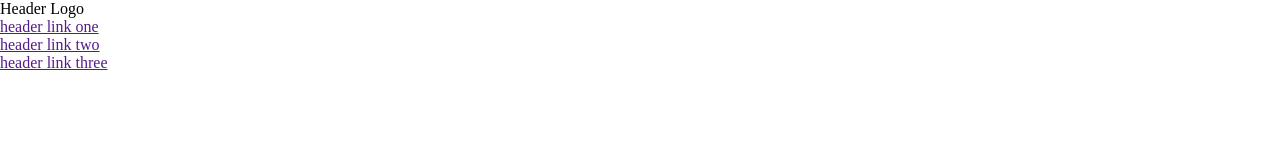
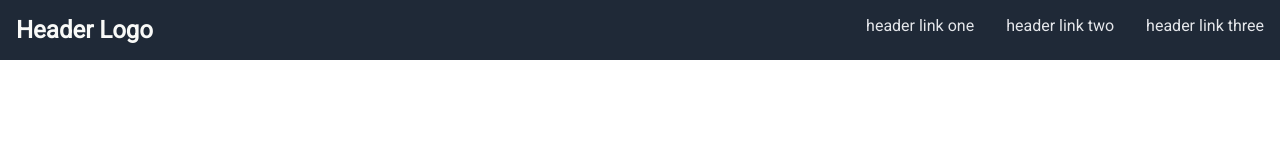
Before and after one commit to lokcies/odin-post-flex-project, a plain HTML site: page index.html in a window 1280 px wide. Drawn offline with Linux system fonts and the light colour scheme.

Commit message:
complete header section with logo and nav links

```diff
--- a/index.html
+++ b/index.html
@@ -4,24 +4,29 @@
     <meta charset="UTF-8">
     <meta name="viewport" content="width=device-width, initial-scale=1.0">
     <link rel="stylesheet" href="style.css">
+    <link href="https://fonts.googleapis.com/css2?family=Roboto&display=swap" rel="stylesheet">
     <title>Index</title>
 </head>
 <body>
     <!-- Header -->
     <header class="header-wrapper">
-        <div class="left-side">
-            Header Logo
+        <div>
+            <p class="logo">Header Logo</p>
         </div>
-        <div class="right-side">
-            <ul>
-                <li><a href="">header link one</a></li>
-                <li><a href="">header link two</a></li>
-                <li><a href="">header link three</a></li>
+        <div>
+            <ul class="nav-right-item">
+                <li class="nav-item"><a href="">header link one</a></li>
+                <li class="nav-item"><a href="">header link two</a></li>
+                <li class="nav-item"><a href="">header link three</a></li>
             </ul>
         </div>
     </header>
 
     <!-- Main content -->
+    <div class="content-wrapper">
+
+    </div>
+
     <!-- Footer -->
 </body>
 </html>
--- a/style.css
+++ b/style.css
@@ -1,4 +1,39 @@
 * {
     margin: 0;
     padding: 0;
+    font-family: 'Roboto', Arial, Helvetica, sans-serif;
 }
+
+ul,
+li {
+    list-style-type: none;
+    padding: 0;
+    margin: 0;
+}
+
+.nav-item a {
+    text-decoration: none;
+    color: #E5E7EB;
+}
+
+.header-wrapper {
+    display: flex;
+    justify-content: space-between;
+
+    background-color: #1F2937;
+}
+
+.logo {
+    padding: 16px;
+    color: #F9FAF8;
+    font-size: 24px;
+    font-weight: 900;
+}
+
+.nav-right-item {
+    display: flex;
+}
+
+.nav-item {
+    padding: 16px;
+}
```
